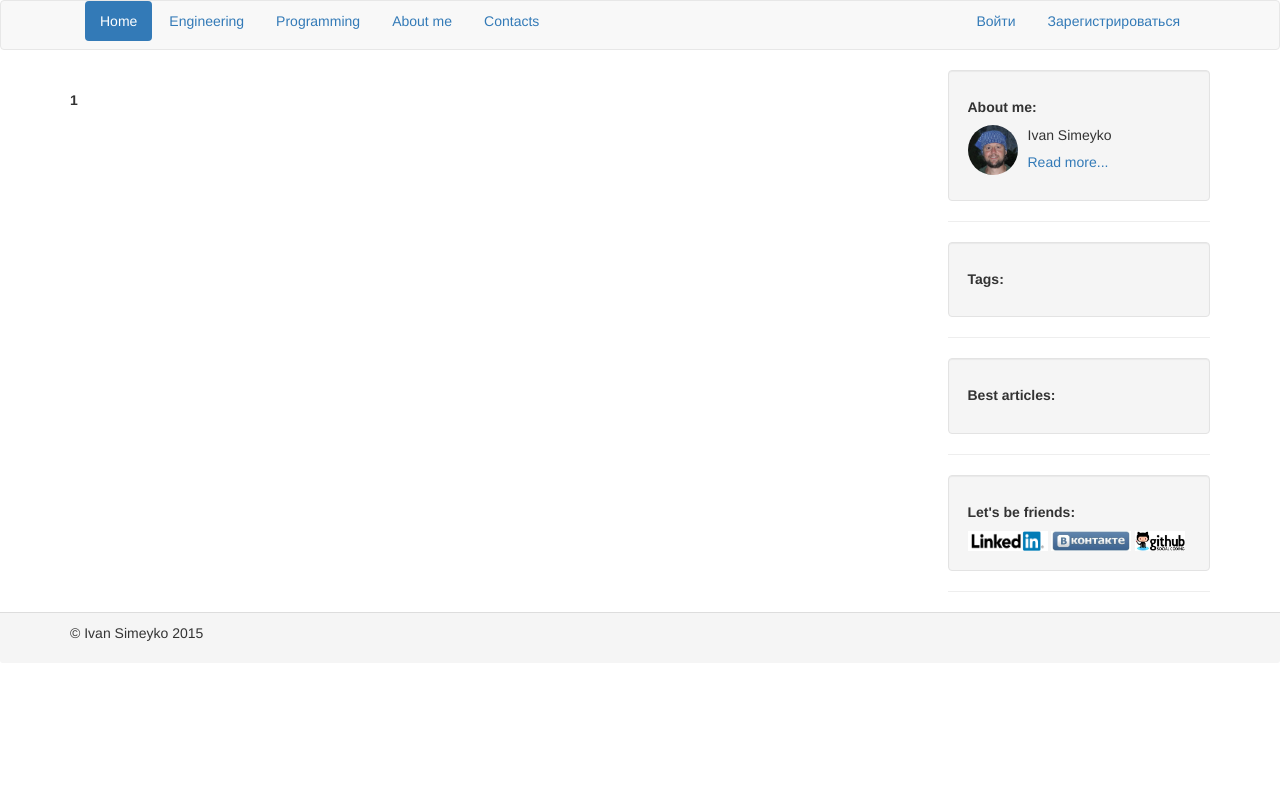
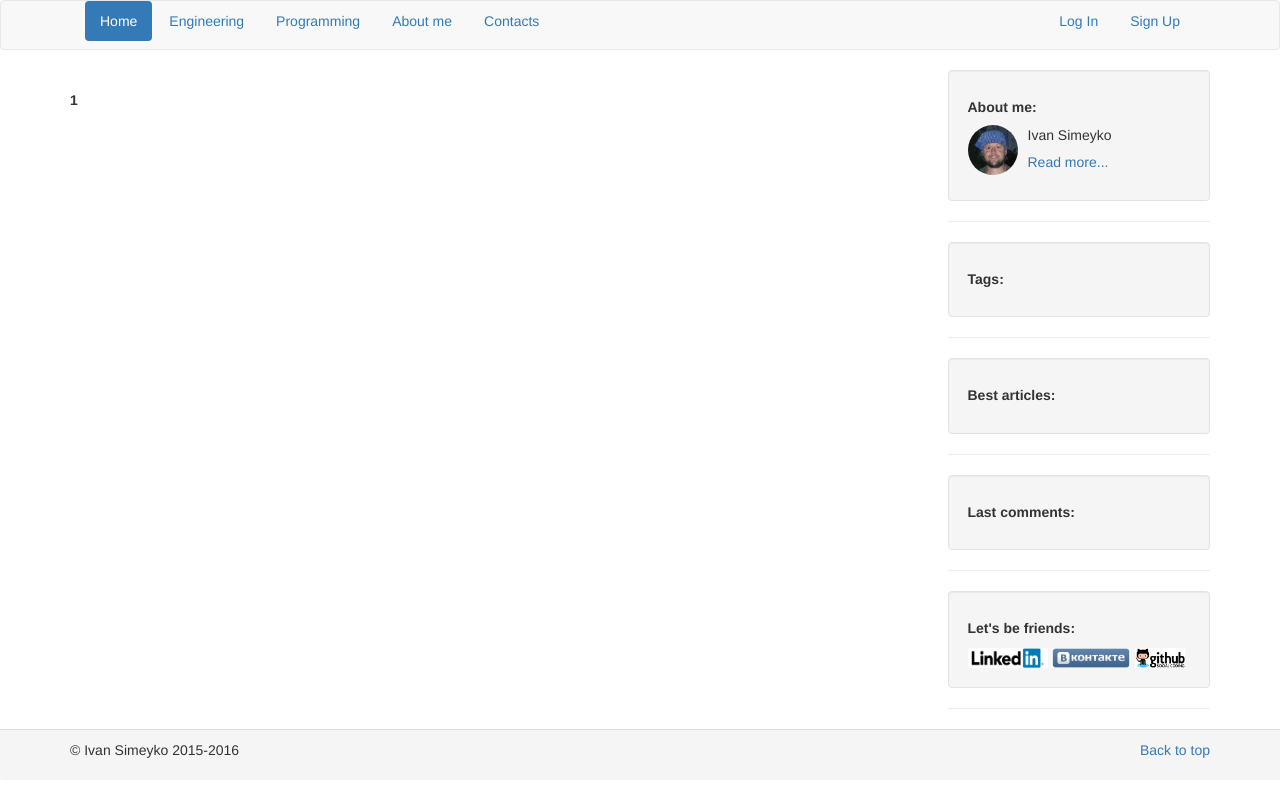
Before and after one commit to IvanSimeyko/blog, a Django app: page / in a window 1280 px wide. Run offline with Django 3.2, Linux system fonts and the light colour scheme; data that the repository does not hold is empty; parts of the project's set-up code (start-up, migrations or seed data) failed here and were passed over; some libraries are stand-ins or nearby versions.

Commit message:
modify sidebar and footer

```diff
--- a/articles/templates/articles/article_detail.html
+++ b/articles/templates/articles/article_detail.html
@@ -27,7 +27,7 @@
         <small>{{ article.article_likes }}</small></p>
     </div>
     <hr>
-    <p>Комментарии:</p>
+    <p id='comments'>Комментарии:</p>
 
     {% if messages %}
         <ul class="messages">
--- a/templates/base.html
+++ b/templates/base.html
@@ -52,10 +52,10 @@
                 </ul>
                 <ul class="nav nav-pills pull-right">
                     {% if user.username %}
-                        <li><a href="{% url 'loginsys:log_out' %}"> Выйти {{ user.username }}</a></li>
+                        <li><a href="{% url 'loginsys:log_out' %}"> Log Out {{ user.username }}</a></li>
                     {% else %}
-                        <li><a href="{% url 'loginsys:log_in' %}"> Войти </a></li>
-                        <li><a href="{% url 'loginsys:register' %}"> Зарегистрироваться </a></li>
+                        <li><a href="{% url 'loginsys:log_in' %}"> Log In </a></li>
+                        <li><a href="{% url 'loginsys:register' %}"> Sign Up </a></li>
                     {% endif %}
                 </ul>
             </div><!--/.nav-collapse -->
@@ -82,7 +82,10 @@
 
      <footer class="panel-footer">
          <div class="container">
-             <p>&copy; Ivan Simeyko 2015</p>
+             <p>
+                 <span class="left">&copy; Ivan Simeyko 2015-2016</span>
+                 <span class="pull-right"><a href="#">Back to top</a></span>
+             </p>
          </div>
      </footer>
 
--- a/templates/right_sidebar.html
+++ b/templates/right_sidebar.html
@@ -32,7 +32,21 @@
             {% endfor %}
         </div>
 
-     <hr>
+    <hr>
+
+    <div class="well">
+        <h5> <strong> Last comments: </strong></h5>
+        {% for comments in last_comment %}
+            <p>
+                {{ comments.comment_name }}:
+            </p>
+            <p>
+                <a href="{% url 'articles:article_detail' comments.comment_article.id %}#comments"> {{ comments.comment_text }} </a>
+            </p>
+        {% endfor %}
+    </div>
+
+    <hr>
 
     <div class="well">
          <div class="media">
```
